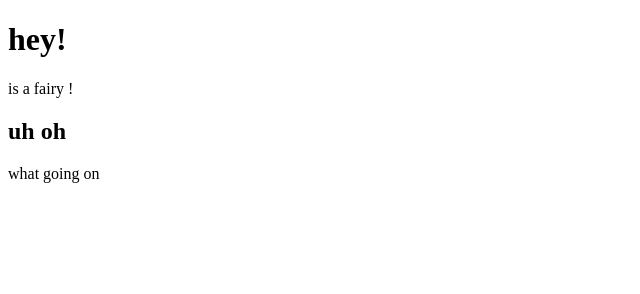
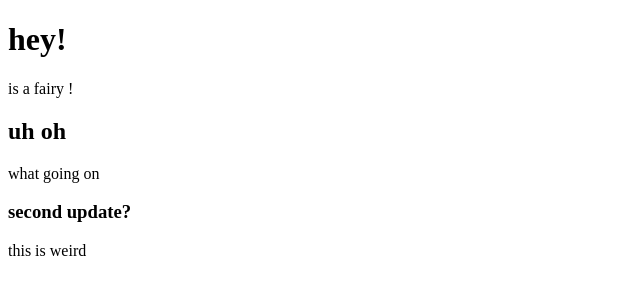
Before and after one commit to JenMWatt/gitjuly17, a plain HTML site: page index.html in a window 1280 px wide. Shown: the whole page, without its empty margins (0-640 px from the left). Drawn offline with Linux system fonts and the light colour scheme.

Commit message:
second update?

```diff
--- a/index.html
+++ b/index.html
@@ -10,5 +10,7 @@
     <p>is a fairy !</p>
     <h2>uh oh</h2>
     <p>what going on</p>
+    <h3>second update?</h3>
+    <p>this is weird</p>
 </body>
 </html>
```
